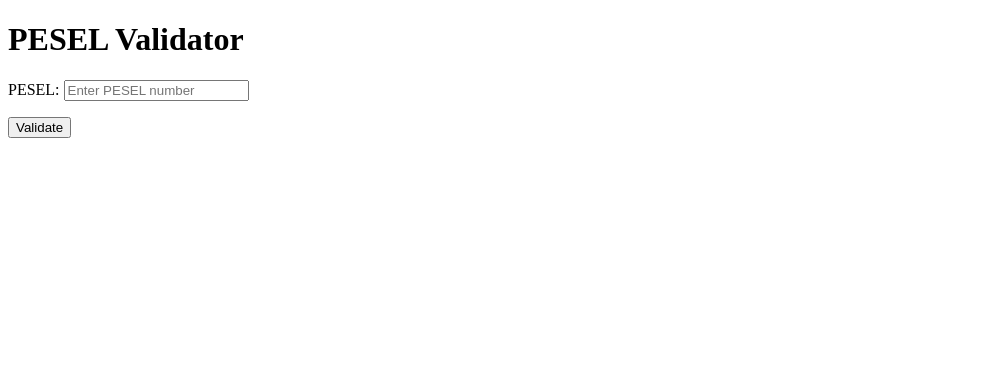
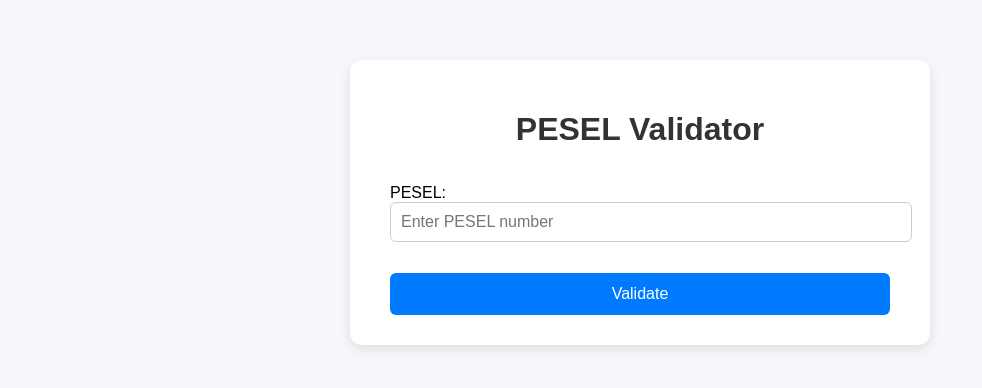
Before and after one commit to grzegorz-jaraczewski/pesel_validator, a Django app: page / in a window 1280 px wide. Shown: the top 388 px of the page, without its empty margins (0-982 px from the left). Run offline with Django 5.2, Linux system fonts and the light colour scheme.

Commit message:
refactor: 'home.html' form modification for better UX

```diff
--- a/pesel_validator/validator/templates/validator/home.html
+++ b/pesel_validator/validator/templates/validator/home.html
@@ -3,9 +3,82 @@
 <head>
     <meta charset="UTF-8">
     <title>PESEL Validator</title>
+    <style>
+        body {
+            font-family: Arial, sans-serif;
+            background-color: #f5f7fa;
+            margin: 0;
+            padding: 0;
+        }
+
+        .container {
+            max-width: 500px;
+            margin: 60px auto;
+            background: #ffffff;
+            padding: 30px 40px;
+            border-radius: 12px;
+            box-shadow: 0 4px 12px rgba(0,0,0,0.1);
+        }
+
+        h1 {
+            text-align: center;
+            margin-bottom: 20px;
+            color: #333333;
+        }
+
+        form {
+            display: flex;
+            flex-direction: column;
+            gap: 15px;
+        }
+
+        input[type="text"] {
+            width: 100%;
+            padding: 10px;
+            border: 1px solid #cccccc;
+            border-radius: 6px;
+            font-size: 16px;
+        }
+
+        button {
+            background-color: #007bff;
+            color: white;
+            border: none;
+            padding: 12px;
+            border-radius: 6px;
+            cursor: pointer;
+            font-size: 16px;
+            transition: background-color 0.3s;
+        }
+
+        button:hover {
+            background-color: #0056b3;
+        }
+
+        .result {
+            margin-top: 20px;
+            padding: 15px;
+            border-radius: 6px;
+            font-size: 15px;
+        }
+
+        .valid {
+            background-color: #e6ffed;
+            border: 1px solid #2ecc71;
+            color: #2d7a46;
+        }
+
+        .invalid {
+            background-color: #ffe6e6;
+            border: 1px solid #e74c3c;
+            color: #a83232;
+        }
+    </style>
 </head>
 <body>
+<div class="container">
     <h1>PESEL Validator</h1>
+
     <form method="post">
         {% csrf_token %}
         {{ form.as_p }}
@@ -13,14 +86,17 @@
     </form>
 
     {% if output %}
-        {% if result.valid %}
-            <p><strong>PESEL is valid ✅</strong></p>
-            <p>Birth date: {{ output.birth_date }}</p>
-            <p>Gender: {{ output.gender }}</p>
-        {% else %}
-            <p><strong>Invalid PESEL ❌</strong></p>
-            <p>Reason: {{ output.error }}</p>
-        {% endif %}
+        <div class="result {% if output.valid %}valid{% else %}invalid{% endif %}">
+            {% if output.valid %}
+                <p><strong>✅ PESEL is valid</strong></p>
+                <p><strong>Birth date:</strong> {{ output.birth_date }}</p>
+                <p><strong>Gender:</strong> {{ output.gender }}</p>
+            {% else %}
+                <p><strong>❌ Invalid PESEL</strong></p>
+                <p><strong>Reason:</strong> {{ output.error }}</p>
+            {% endif %}
+        </div>
     {% endif %}
+</div>
 </body>
 </html>
```
